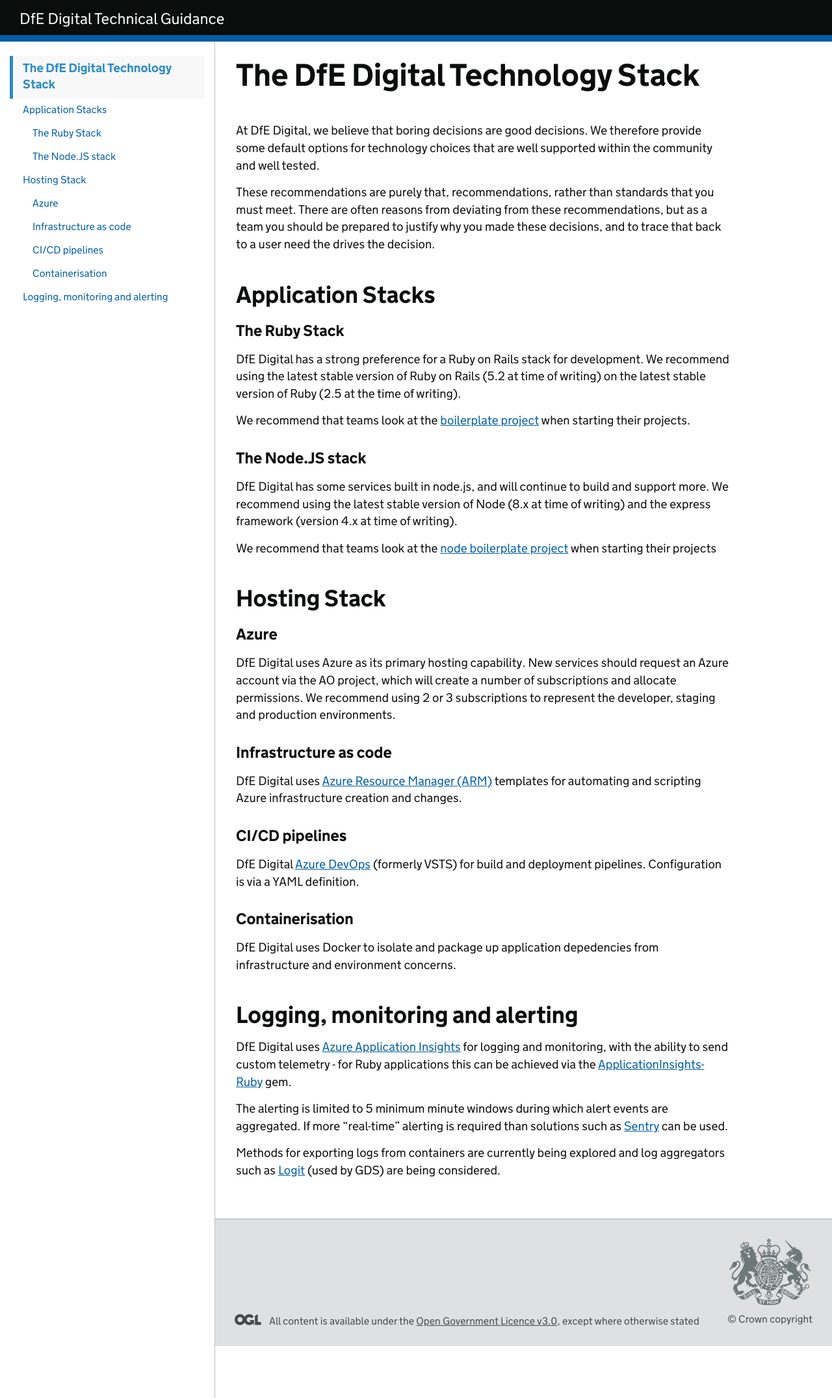
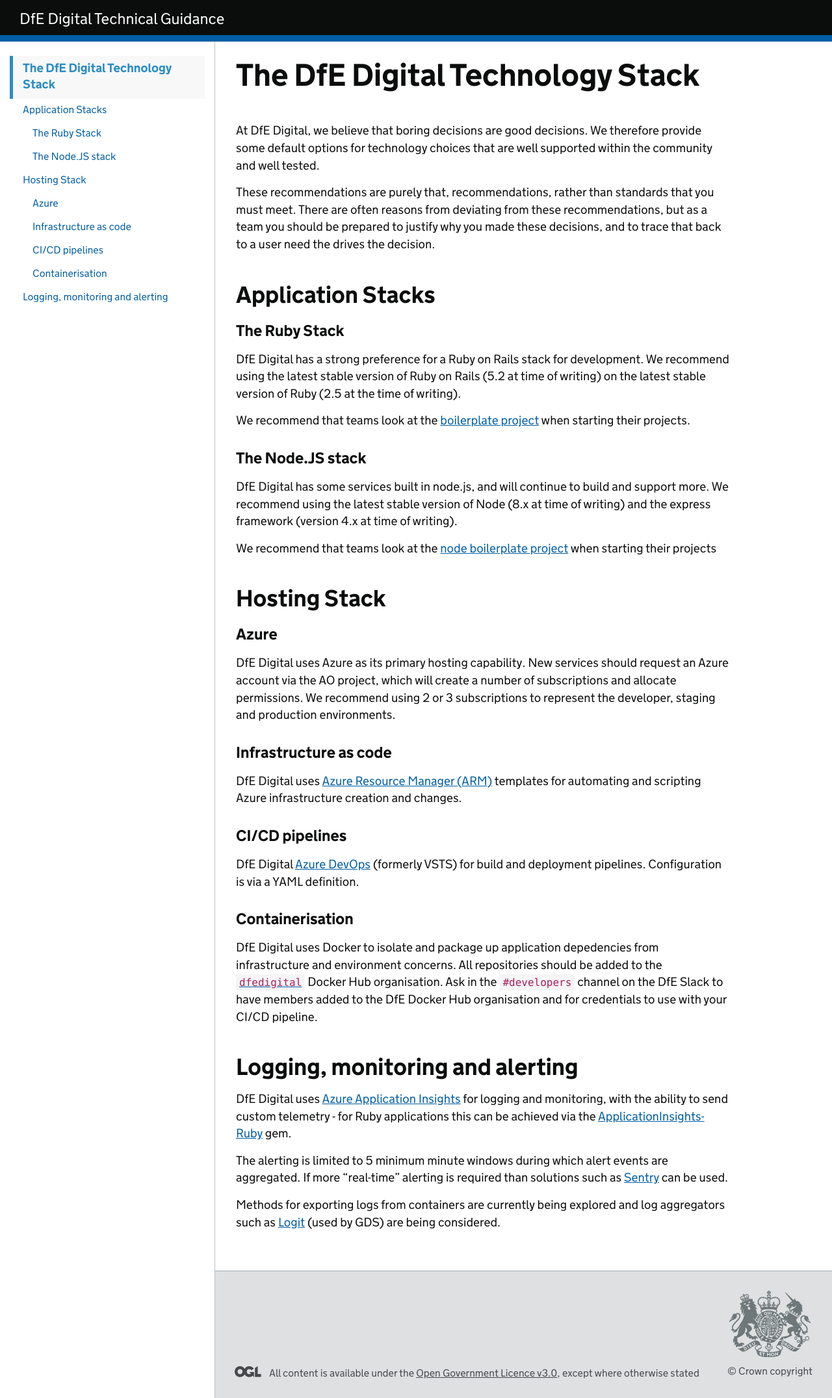
Before and after one commit to DFE-Digital/technical-guidance, a Jekyll site: the page built from guides/default-technology-stack.md, in a window 1280 px wide. Shown: the whole page at 65% size. Built offline with Jekyll 4.4.1, drawn with Linux system fonts in a browser that asks for light colours; our own code applies the rules of GitHub Pages for plain Markdown files.

Commit message:
Adds guidance around dfedigital on Docker Hub
Enforces use of `dfedigital` Docker Hub
organisation with guidance on adding
members and requesting details.

```diff
--- a/guides/default-technology-stack.md
+++ b/guides/default-technology-stack.md
@@ -37,7 +37,7 @@ DfE Digital [Azure DevOps](https://azure.microsoft.com/en-gb/services/devops/) (
 
 ### Containerisation
 
-DfE Digital uses Docker to isolate and package up application depedencies from infrastructure and environment concerns.
+DfE Digital uses Docker to isolate and package up application depedencies from infrastructure and environment concerns. All repositories should be added to the [`dfedigital`](https://hub.docker.com/u/dfedigital) Docker Hub organisation. Ask in the `#developers` channel on the DfE Slack to have members added to the DfE Docker Hub organisation and for credentials to use with your CI/CD pipeline.
 
 ## Logging, monitoring and alerting
 
```
